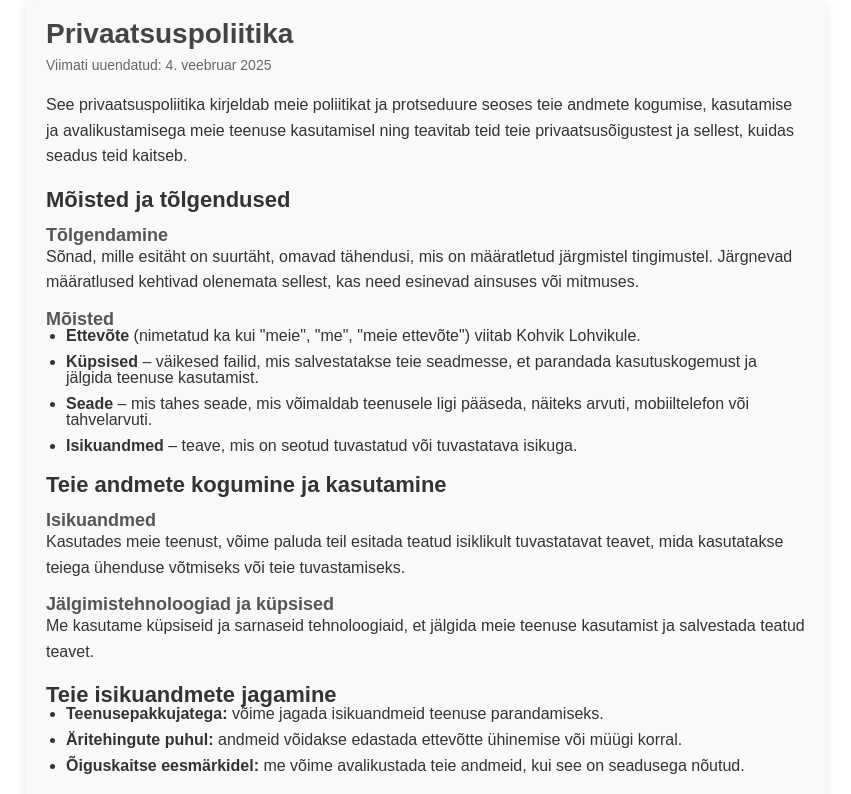
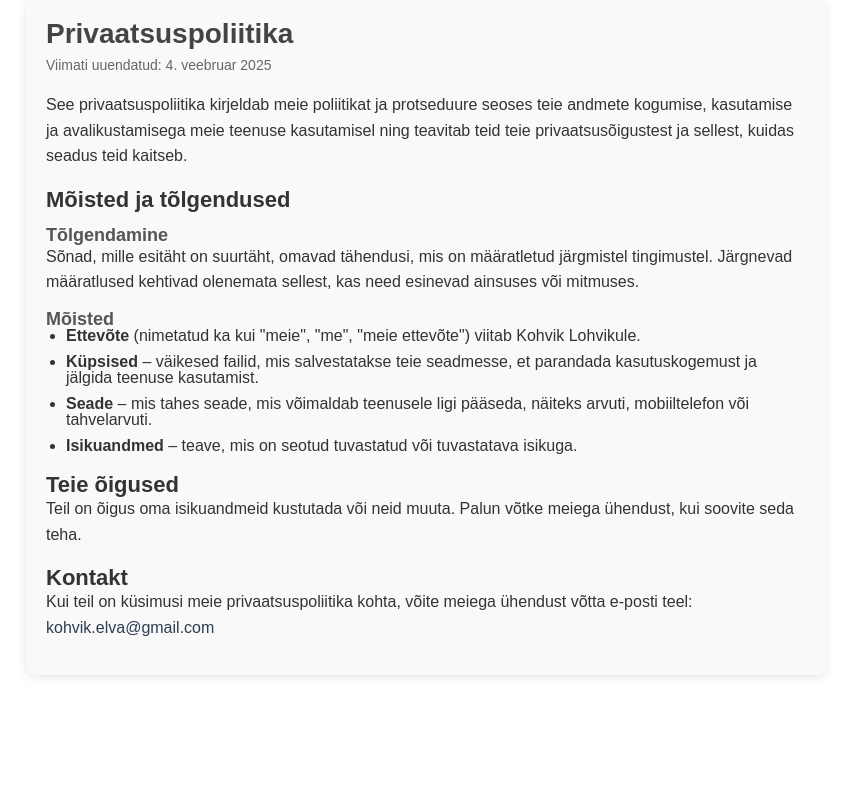
Before and after one commit to mikk369/kohvik-lohvik, a React (Vite) app: page /privaatsuspoliitika in a window 1280 px wide. Shown: the top 794 px of the page, without its empty margins (214-1065 px from the left). Built offline with nearby package versions, Linux system fonts and the light colour scheme; a web font is replaced by a local one.

Commit message:
changed privacypolici

```diff
--- a/src/PrivacyPolicy.jsx
+++ b/src/PrivacyPolicy.jsx
@@ -39,26 +39,20 @@ function Privacypolicy () {
             </li>
           </ul>
 
-          <h2 className="subtitle">Teie andmete kogumine ja kasutamine</h2>
+          {/* <h2 className="subtitle">Teie andmete kogumine ja kasutamine</h2>
           <h3 className="subsubtitle">Isikuandmed</h3>
-          <p className="paragraph">
-            Kasutades meie teenust, võime paluda teil esitada teatud isiklikult
-            tuvastatavat teavet, mida kasutatakse teiega ühenduse võtmiseks või teie
-            tuvastamiseks.
-          </p>
-
           <h3 className="subsubtitle">Jälgimistehnoloogiad ja küpsised</h3>
           <p className="paragraph">
             Me kasutame küpsiseid ja sarnaseid tehnoloogiaid, et jälgida meie teenuse
             kasutamist ja salvestada teatud teavet.
-          </p>
+          </p> */}
 
-          <h2 className="subtitle">Teie isikuandmete jagamine</h2>
+          {/* <h2 className="subtitle">Teie isikuandmete jagamine</h2>
           <ul className="list">
             <li><strong>Teenusepakkujatega:</strong> võime jagada isikuandmeid teenuse parandamiseks.</li>
             <li><strong>Äritehingute puhul:</strong> andmeid võidakse edastada ettevõtte ühinemise või müügi korral.</li>
             <li><strong>Õiguskaitse eesmärkidel:</strong> me võime avalikustada teie andmeid, kui see on seadusega nõutud.</li>
-          </ul>
+          </ul> */}
 
           <h2 className="subtitle">Teie õigused</h2>
           <p className="paragraph">
```
